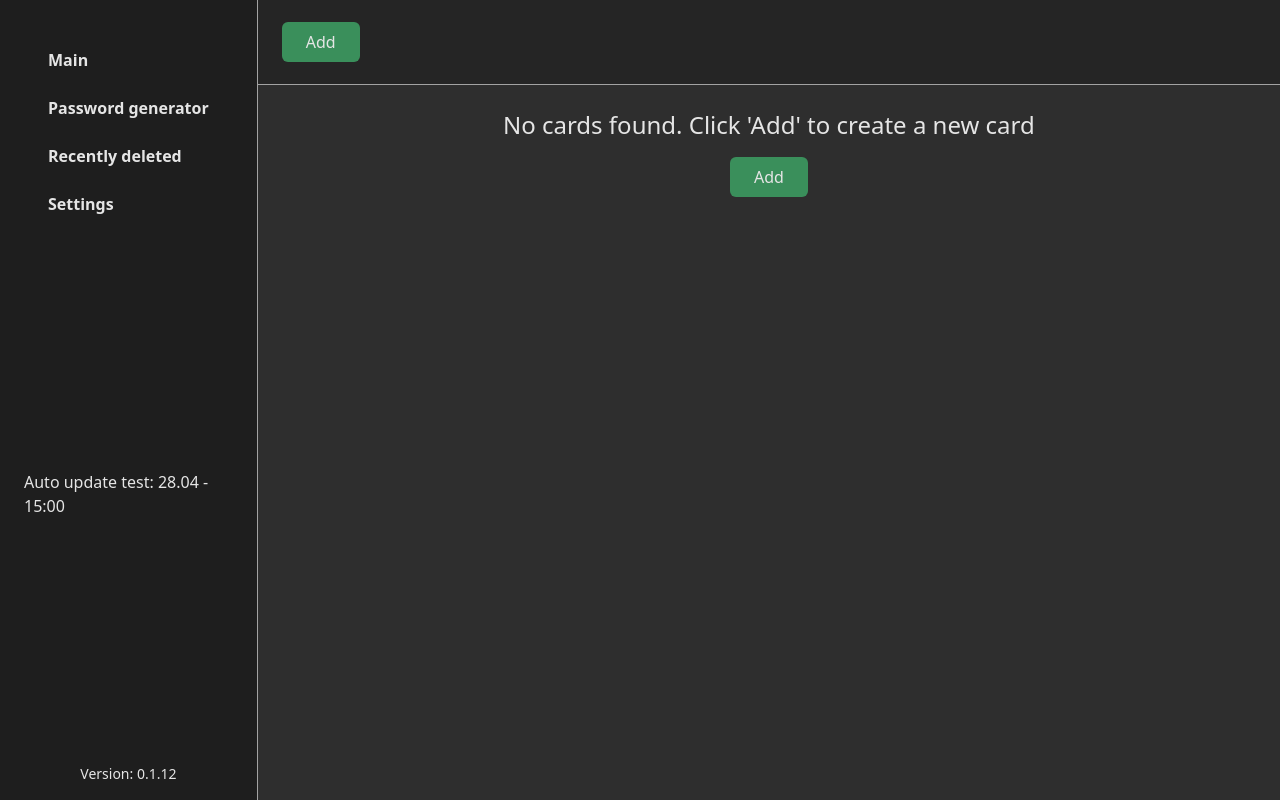
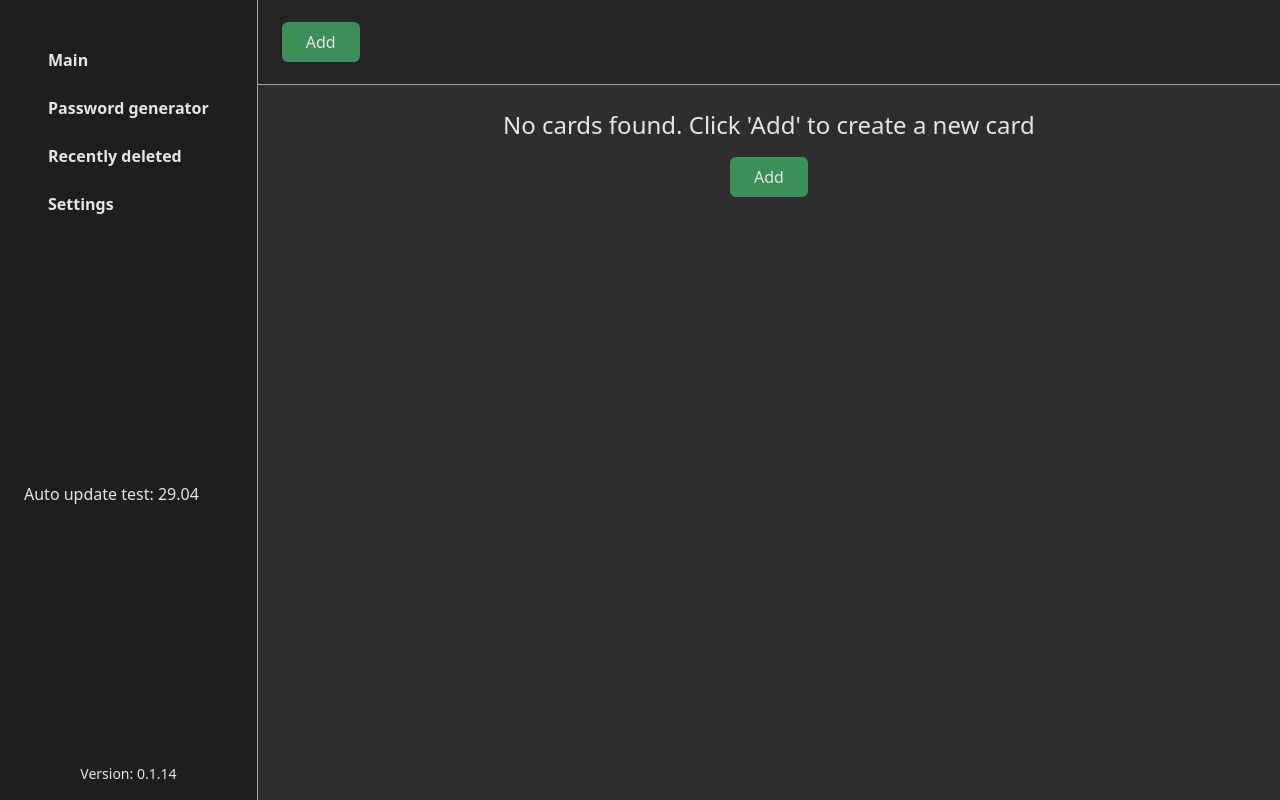
Before and after one commit to Pabl1k/desktop-password-manager, a React (Vite) app: page / in a window 1280 px wide. Built offline with nearby package versions, Linux system fonts and the light colour scheme.

Commit message:
0.1.14 test

```diff
--- a/src/containers/Sidebar.tsx
+++ b/src/containers/Sidebar.tsx
@@ -17,7 +17,7 @@ const APP_VERSION = __APP_VERSION__;
 
 const Sidebar: FC<Props> = ({ setView }) => {
   const { t } = useTranslations();
-  console.log('Sidebar app version is', APP_VERSION);
+
   const [passwordGeneratorModalOpen, setPasswordGeneratorModalOpen] = useState(false);
 
   const options: SidebarOption[] = [
@@ -57,7 +57,7 @@ const Sidebar: FC<Props> = ({ setView }) => {
           </Button>
         ))}
       </div>
-      Auto update test: 28.04 - 15:00
+      Auto update test: 29.04
       <div className="flex justify-center">
         <span className="text-sm">{`${t('version')}: ${APP_VERSION}`}</span>
       </div>
```
Also changed, not shown: package.json (+4 -4 lines).
